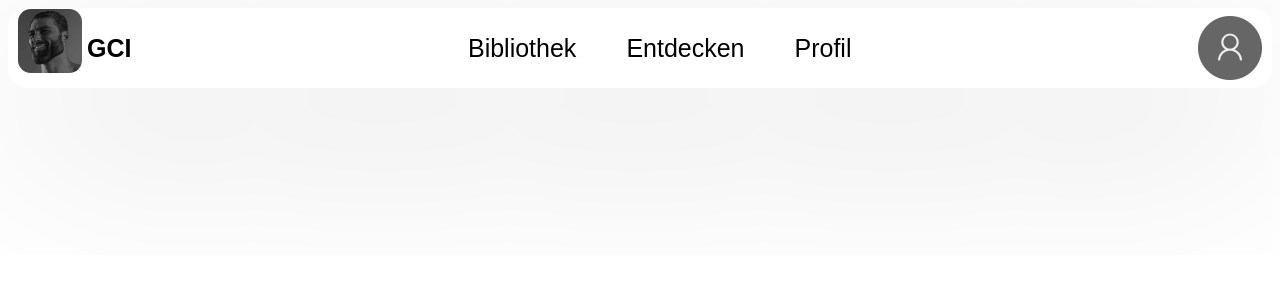
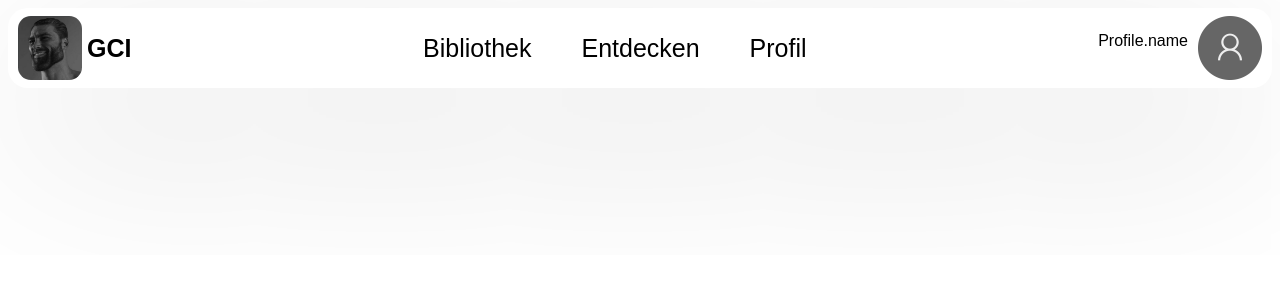
Before and after one commit to ArchdragonPeak/gc_industries, a Vue app in the folder frontend/: page / in a window 1280 px wide. Shown: the top 300 px of the page. Built offline with nearby package versions, Linux system fonts and the light colour scheme.

Commit message:
little navbar fixes

```diff
--- a/frontend/src/components/NavBar.vue
+++ b/frontend/src/components/NavBar.vue
@@ -3,7 +3,7 @@
 
       <div class="company" @click="this.$router.push({path:'/about'})">
           <img id="navlogo" alt="Logo" src= "/img/gigachad_logo.png" height="64" width="64">
-          <p id="logotext">GCI</p>
+          <p class="logotext">GCI</p>
       </div>
 
       <div id="threebuttons">
@@ -11,8 +11,9 @@
         <router-link to="/discover">Entdecken</router-link>
         <router-link to="/profile">Profil</router-link>
       </div>
-      <div>
-        <img id="profilepicture" alt="PB" src="/img/profilepicture.png" heigth="64" width="64">
+      <div class="profile">
+        <p>Profile.name</p>
+        <img class="profilepicture" alt="PB" src="/img/profilepicture.png" heigth="64" width="64" @click="this.$router.push({path:'/profile'})">
       </div>
     </div>
 </template>
@@ -23,14 +24,14 @@ export default {
 }
 </script>
 
-<style>
+<style scoped>
 .company {
   cursor: pointer;
-  justify-content: center;
   display: flex;
+  align-items: center;
 }
 body {
-    overflow-y: scroll;
+  overflow-y: scroll;
 }
 #threebuttons {
   font-family: sans-serif;
@@ -38,14 +39,22 @@ body {
   display: flex;
   justify-content : center;
 }
-#logotext {
+p.logotext {
   font-size: 25px;
   font-weight: bold;
   font-family: sans-serif;
   margin-left: 5px;
 }
-#profilepicture {
+div.profile {
+  display: flex;
+  text-decoration: none;
+}
+div.profile p {
+  font-family: sans-serif;
+}
+img.profilepicture {
   margin-right: 10px;
+  cursor: pointer;
 }
 /* Add a black background color to the top navigation */
 .topnav {
@@ -58,7 +67,7 @@ body {
 }
 
 /* Style the links inside the navigation bar */
-.topnav a{
+.topnav a {
   color: black;
   padding: 20px 25px;
   text-decoration: none;
```
